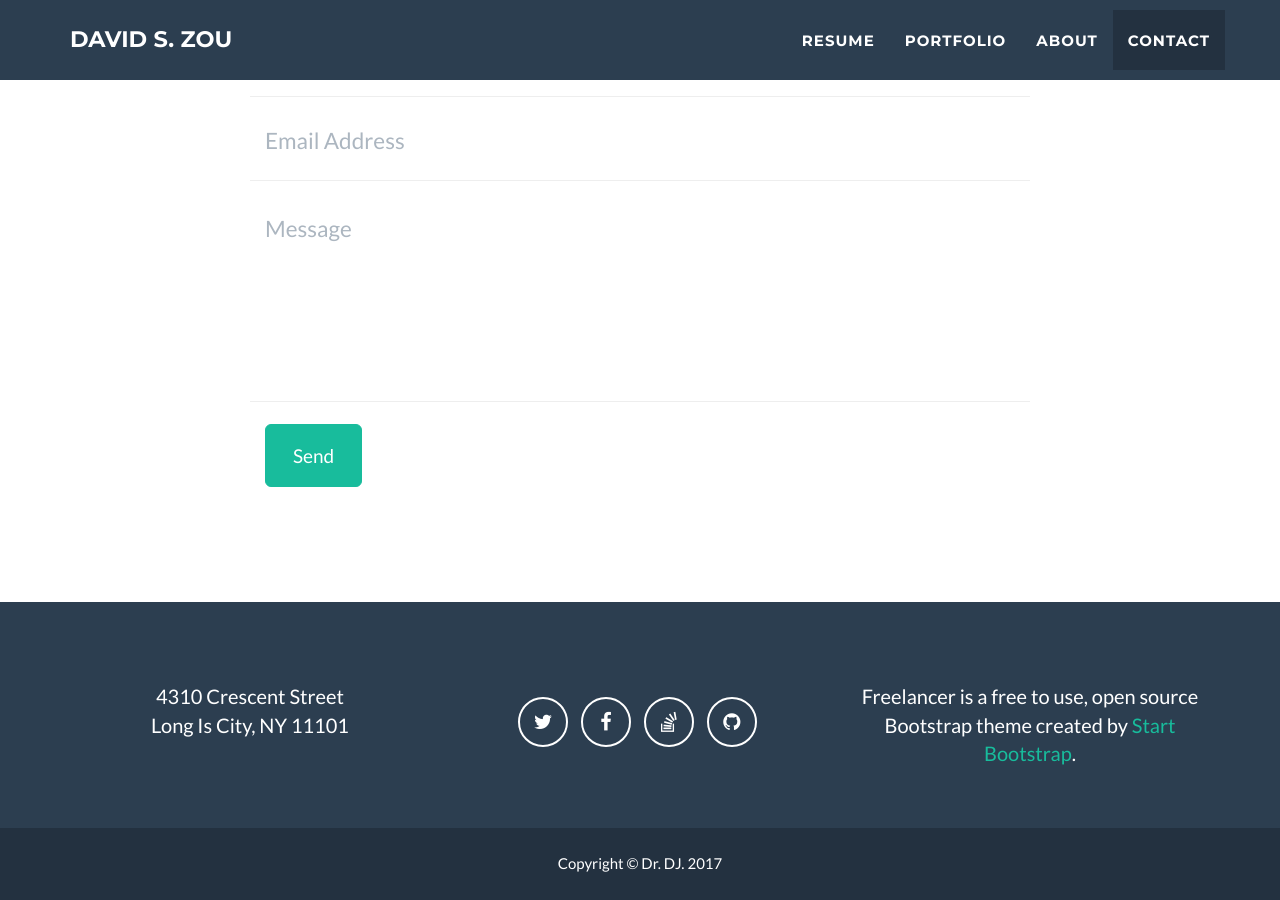
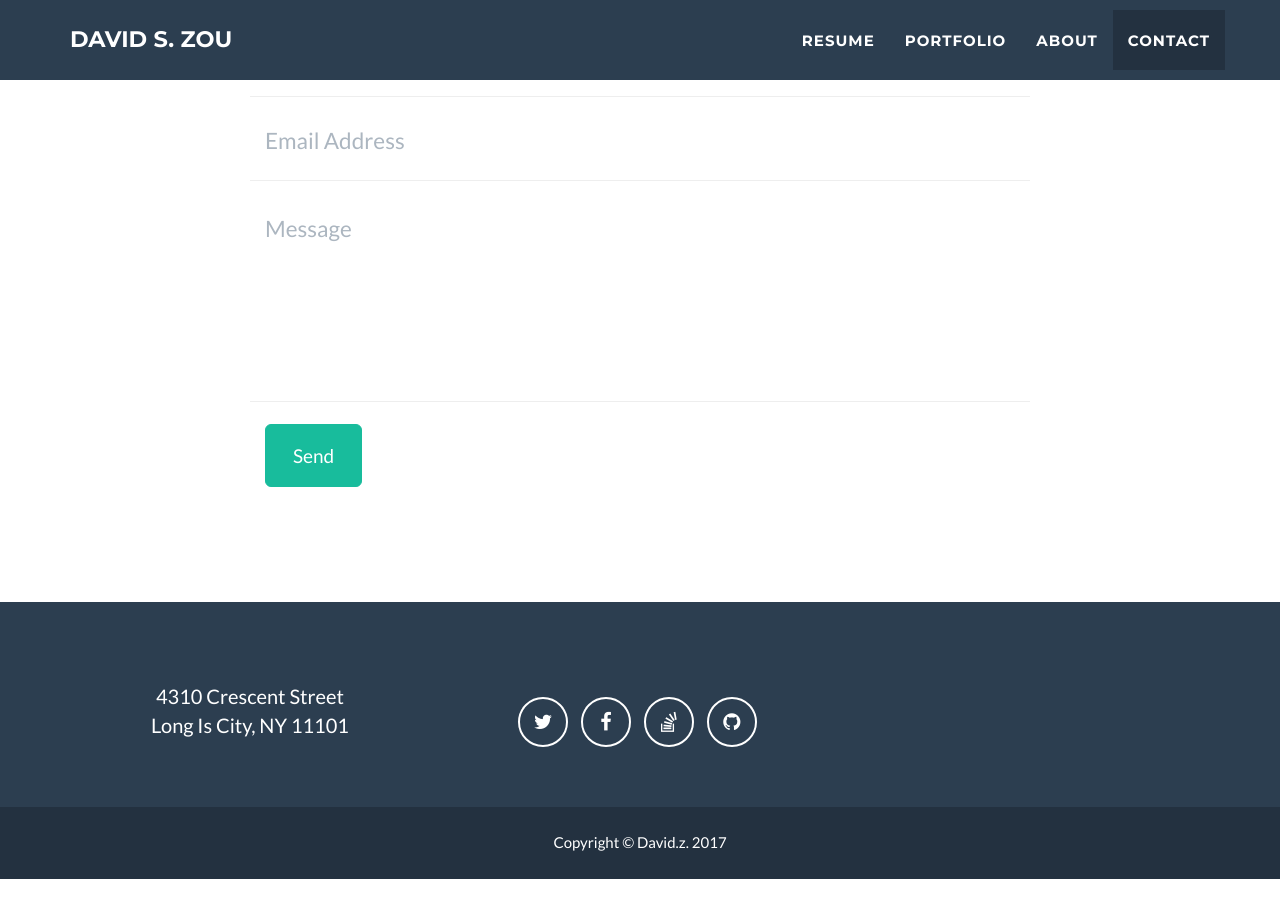
Before and after one commit to Davidzsy20/personal.io, a Jekyll site: the page built from index.html, in a window 1280 px wide and 900 px high, scrolled down 3611 px. Built offline with Jekyll 4.4.1, drawn with Linux system fonts in a browser that asks for light colours; after the commit the page ends 4490 px from its top, so only the background shows below that; some of the changed text lies outside the part shown.

Commit message:
Update _config.yml

```diff
--- a/_config.yml
+++ b/_config.yml
@@ -2,9 +2,9 @@
 title: David S. Zou
 email: davidzsy20@yahoo.com
 url: https://davidzsy20.github.io
-description: "I build everything."
-keywords: "Music saves my vibe."
-skills: "Full-Stack Software Engineer, DJ"
+description: "I build applications."
+keywords: "Music saves my life."
+skills: "Full-Stack Software Engineer"
 meta_author: David Zou
 
 # Google webmaster tools
@@ -32,7 +32,7 @@ color:
 
 # Footer settings
 footer:
-  copyright: Dr. DJ.
+  copyright: David.z.
 
 # Social networks usernames (many more available: google-plus, flickr, dribbble, pinterest, instagram, tumblr, linkedin, etc.)
 social:
@@ -51,7 +51,7 @@ address:
   - line: Long Is City, NY 11101
 
 # Credits content
-credits: 'Freelancer is a free to use, open source Bootstrap theme created by <a href="http://startbootstrap.com">Start Bootstrap</a>.'
+credits: ''
 
 # Build settings
 markdown: kramdown
```
